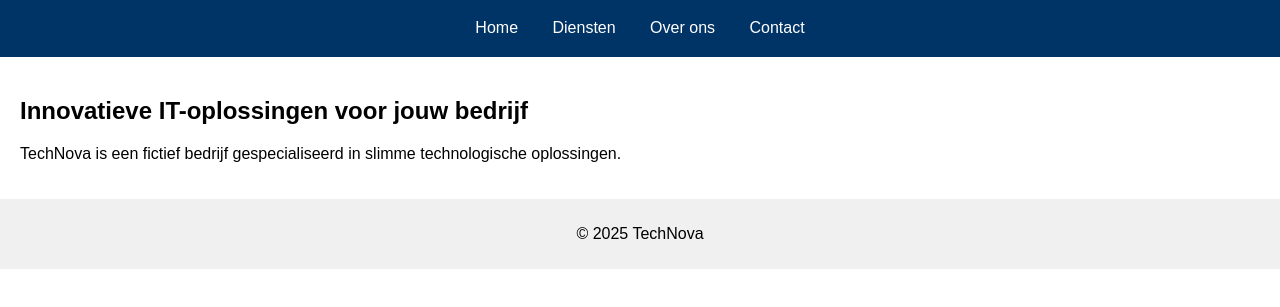
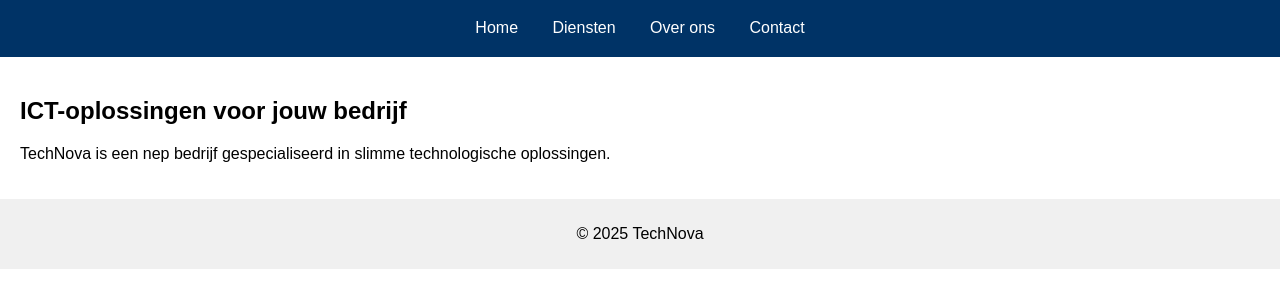
Before and after one commit to Noura-bit262/TechNova-website, a plain HTML site: page index.html in a window 1280 px wide. Shown: the part 81-388 px from the top of the page. Drawn offline with Linux system fonts and the light colour scheme.

Commit message:
Update index.html

```diff
--- a/index.html
+++ b/index.html
@@ -17,8 +17,8 @@
   </header>
 
   <main>
-    <h2>Innovatieve IT-oplossingen voor jouw bedrijf</h2>
-    <p>TechNova is een fictief bedrijf gespecialiseerd in slimme technologische oplossingen.</p>
+    <h2>ICT-oplossingen voor jouw bedrijf</h2>
+    <p>TechNova is een nep bedrijf gespecialiseerd in slimme technologische oplossingen.</p>
   </main>
 
   <footer>
```
